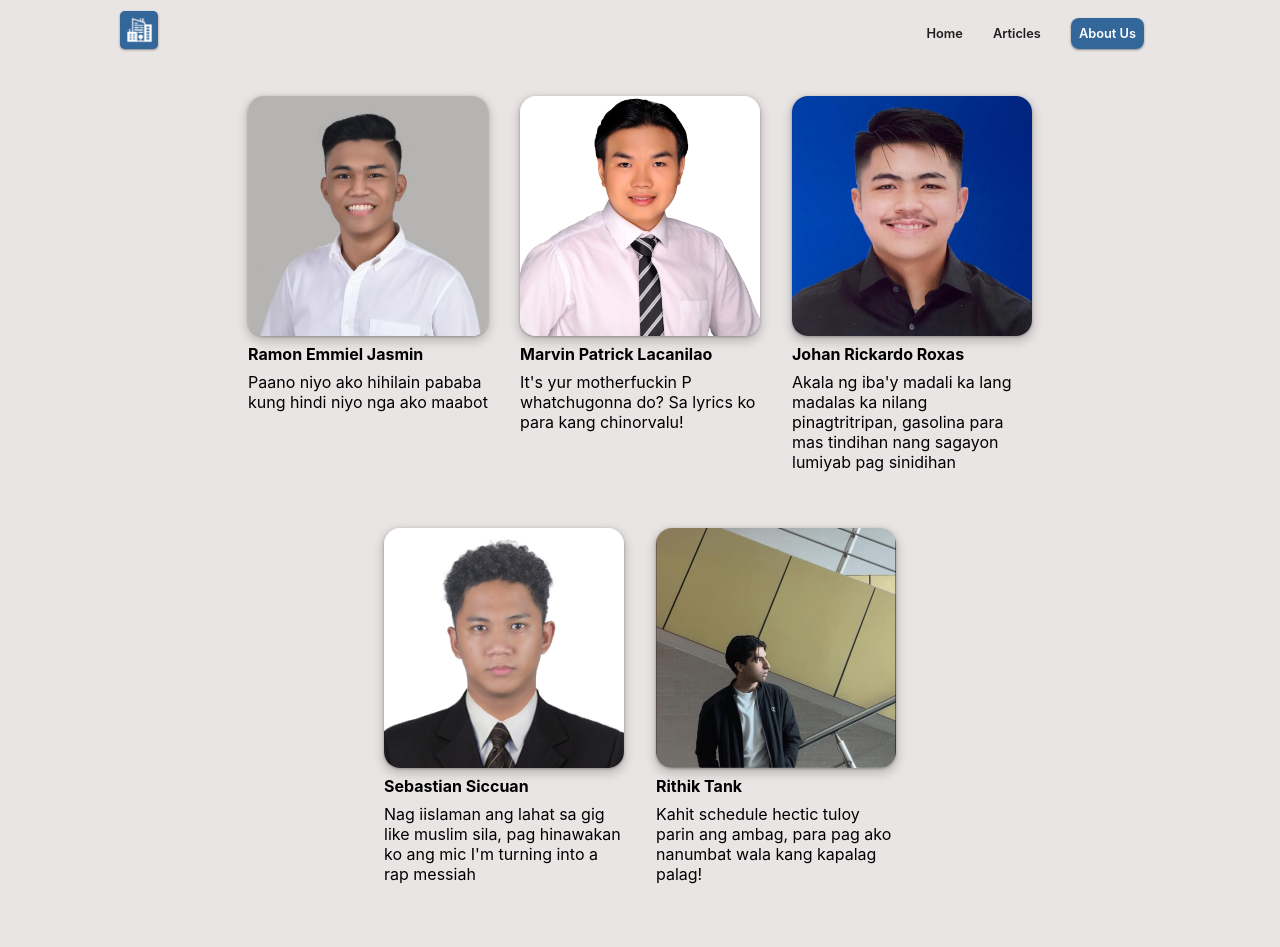
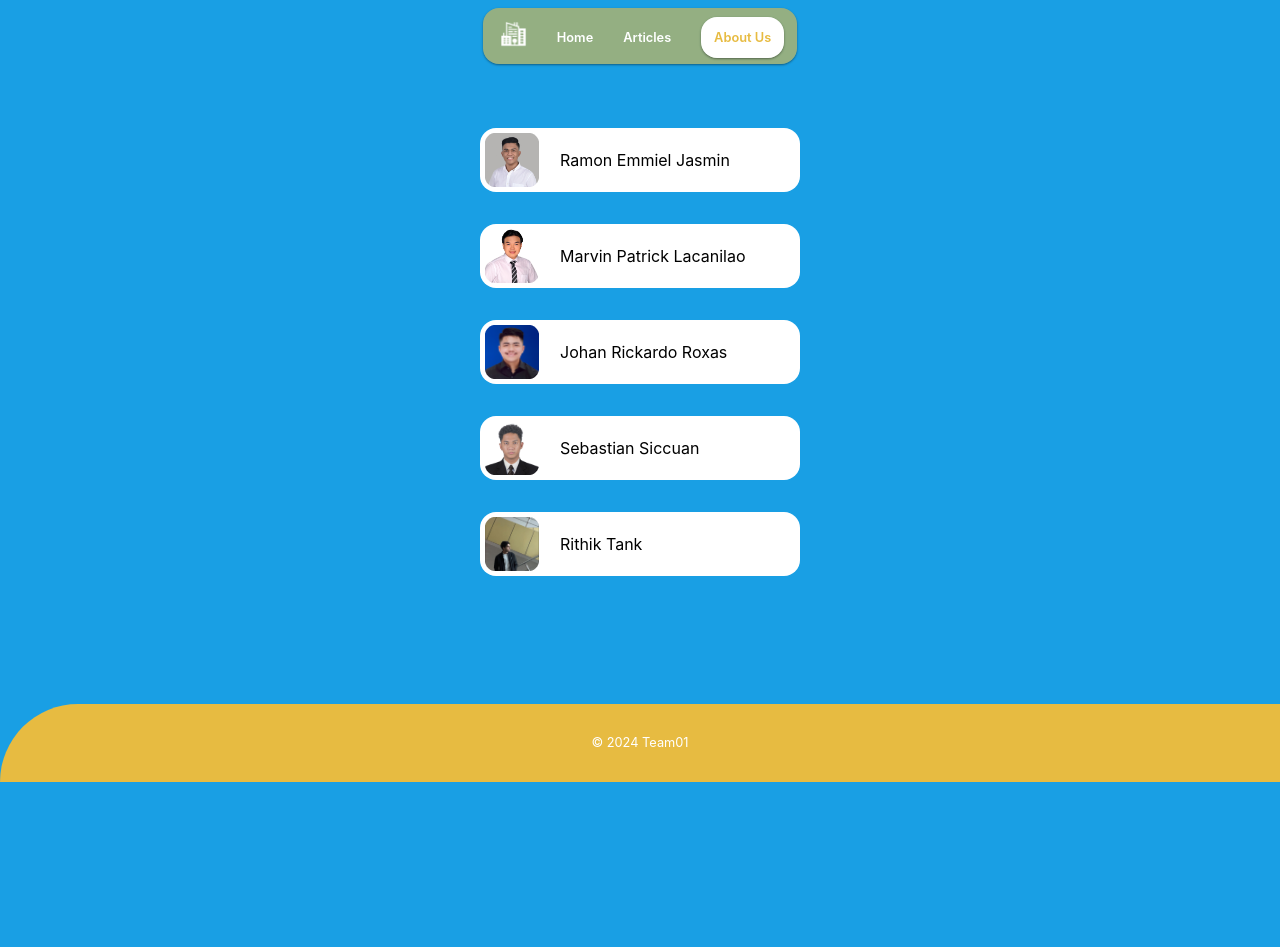
Before and after one commit to rickardo-roxas/sdg11-website, a plain HTML site: page about.html in a window 1280 px wide. Shown: the top 947 px of the page. After the commit the page ends 800 px from the top, so only its background shows below. Drawn offline with Linux system fonts and the light colour scheme; a web font is replaced by a local one.

Commit message:
Revert "Merge branch 'ramon/desktop/aboutus' into 'main'"
This reverts merge request !12

```diff
--- a/about.html
+++ b/about.html
@@ -7,8 +7,7 @@
     <meta name="description" content="SDG 11 provides information about the United Nations' Sustainable Development
     Goal 11 including its targets and related news and publications.">
     <title>SDG 11</title>
-    <link rel="stylesheet" href="style/style.css">
-    <link rel="stylesheet" href="style/style-mobile.css" media="screen and (max-width: 768px)">
+    <link rel="stylesheet" href="style/style-mobile.css">
 </head>
 <body>
 <header>
@@ -29,7 +28,7 @@
             <div class="developer">
                 <img class="dev-photo" src="style/img/devs/Jasmin.png" alt="A photo of Ramon Emmiel Jasmin">
                 <p class="name">Ramon Emmiel Jasmin</p>
-                <p class="description">Paano niyo ako hihilain pababa kung hindi niyo nga ako maabot</p>
+                <p class="description">Description</p>
             </div>
         </a>
 
@@ -37,7 +36,7 @@
             <div class="developer">
                 <img class="dev-photo" src="style/img/devs/Lacanilao.png" alt="A photo of Marvin Patrick Lacanilao">
                 <p class="name">Marvin Patrick Lacanilao</p>
-                <p class="description">It's yur motherfuckin P whatchugonna do? Sa lyrics ko para kang chinorvalu!</p>
+                <p class="description">Description</p>
             </div>
         </a>
 
@@ -45,7 +44,7 @@
             <div class="developer">
                 <img class="dev-photo" src="style/img/devs/Roxas.JPG" alt="A photo of Johan Rickardo Roxas">
                 <p class="name">Johan Rickardo Roxas</p>
-                <p class="description">Akala ng iba'y madali ka lang madalas ka nilang pinagtritripan, gasolina para mas tindihan nang sagayon lumiyab pag sinidihan</p>
+                <p class="description">Description</p>
             </div>
         </a>
 
@@ -53,7 +52,7 @@
             <div class="developer">
                 <img class="dev-photo" src="style/img/devs/Siccuan.jpg" alt="A photo of Sebastian Siccuan">
                 <p class="name">Sebastian Siccuan</p>
-                <p class="description">Nag iislaman ang lahat sa gig like muslim sila, pag hinawakan ko ang mic I'm turning into a rap messiah</p>
+                <p class="description">Description</p>
             </div>
         </a>
 
@@ -61,7 +60,7 @@
             <div class="developer">
                 <img class="dev-photo" src="style/img/devs/Tank.jpg" alt="A photo of Rithik Tank">
                 <p class="name">Rithik Tank</p>
-                <p class="description">Kahit schedule hectic tuloy parin ang ambag, para pag ako nanumbat wala kang kapalag palag!</p>
+                <p class="description">Description</p>
             </div>
         </a>
 
--- a/style/style.css
+++ b/style/style.css
@@ -126,11 +126,6 @@ nav .selected {
     cursor: pointer;
 }
 /* Main */
-main{
-    display: flex;
-    justify-content: center;
-    align-items: center;
-}
 
 /* Element Styling */
 a {
@@ -523,78 +518,6 @@ article {
     font-size: 0.75rem;
 }
 
-
-/* About Us */
-.container-devs{
-    display: flex;
-    flex: 1;
-    flex-wrap: wrap;
-    justify-content: center;
-    align-items: stretch;
-    flex-direction: row;
-    margin: 5rem;
-    max-width: 75%;
-}
-
-.container-devs a{
-    text-decoration: none;
-    color: inherit;
-}
-
-.container-devs a:visited{
-    color: inherit;
-}
-
-.container-devs a:hover{
-    background-color: white;
-    border-radius: 1rem;
-    margin: 1rem;
-    box-shadow: var(--m3-dark3);
-}
-
-.container-devs a:hover .name {
-    color: var(--yellow);
-}
-
-
-.developer{
-    flex: 1 1 30%;
-    display: flex;
-    flex-direction: column;
-    align-items: center;
-    width: 15rem;
-    height: 25rem;
-    margin: 1rem;
-    box-sizing: border-box;
-}
-
-
-.developer img{
-    width: 15rem;
-    height: 15rem;
-    object-fit: cover;
-    border-radius: 1rem;
-    box-shadow: var(--m3-dark3);
-}
-
-.developer .name{
-    width: 100%;
-    font-weight: bolder;
-    margin-top: 0.5rem;
-    margin-bottom: 0.5rem;
-    text-align: left;
-    font-family: 'Inter', sans-serif;
-}
-
-.developer .description {
-    width: 100%;
-    text-align: left;
-    flex: 1;
-    font-family: 'Inter', sans-serif;
-}
-
-
-
 /* Footer */
 footer {
     margin-top: 5rem;
```
